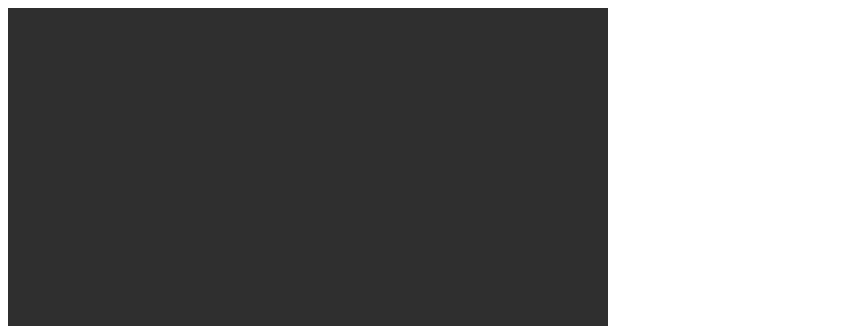
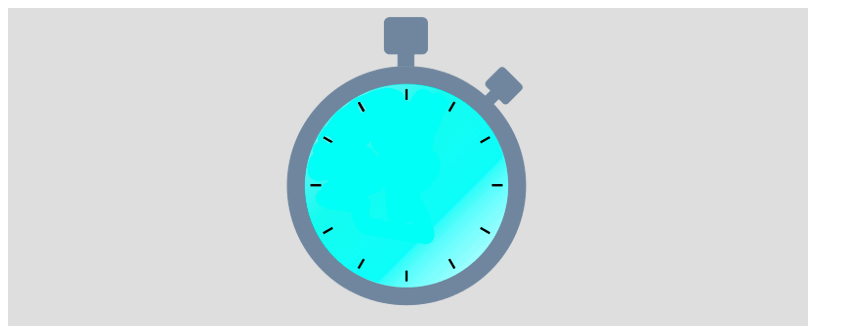
Before and after one commit to Kachanov/Stopwatch, a plain HTML site: page index.html in a window 1280 px wide. Shown: the top 326 px of the page, without its empty margins (0-863 px from the left). Drawn offline with Linux system fonts and the light colour scheme.

Commit message:
add clock face

```diff
--- a/index.html
+++ b/index.html
@@ -8,6 +8,10 @@
     <body>
 
         <div id="stopwatch" class="stopwatch">
+
+            <div id="clock_face" class="clock_face">
+                <img src="img/clockface.png">
+            </div>
 
             <div id="display" class="display">
                 <div id="time" class="time">
--- a/styles.css
+++ b/styles.css
@@ -4,9 +4,9 @@
     justify-content: flex-end;
     flex-wrap: wrap;
 
-    width: 600px;
-    height: 600px;
-    background-color: #2f2f2f;
+    width: 800px;
+    height: 450px;
+    background-color: #dedede;
 }
 
 .time{
@@ -79,3 +79,9 @@
     user-select: none;
     margin-left: 10px;
 }
+
+.clock_face{
+    display: flex;
+    flex-direction: row;
+    justify-content: center;
+}
```
Also changed, not shown: img/clockface.png (added), 2 other files.
